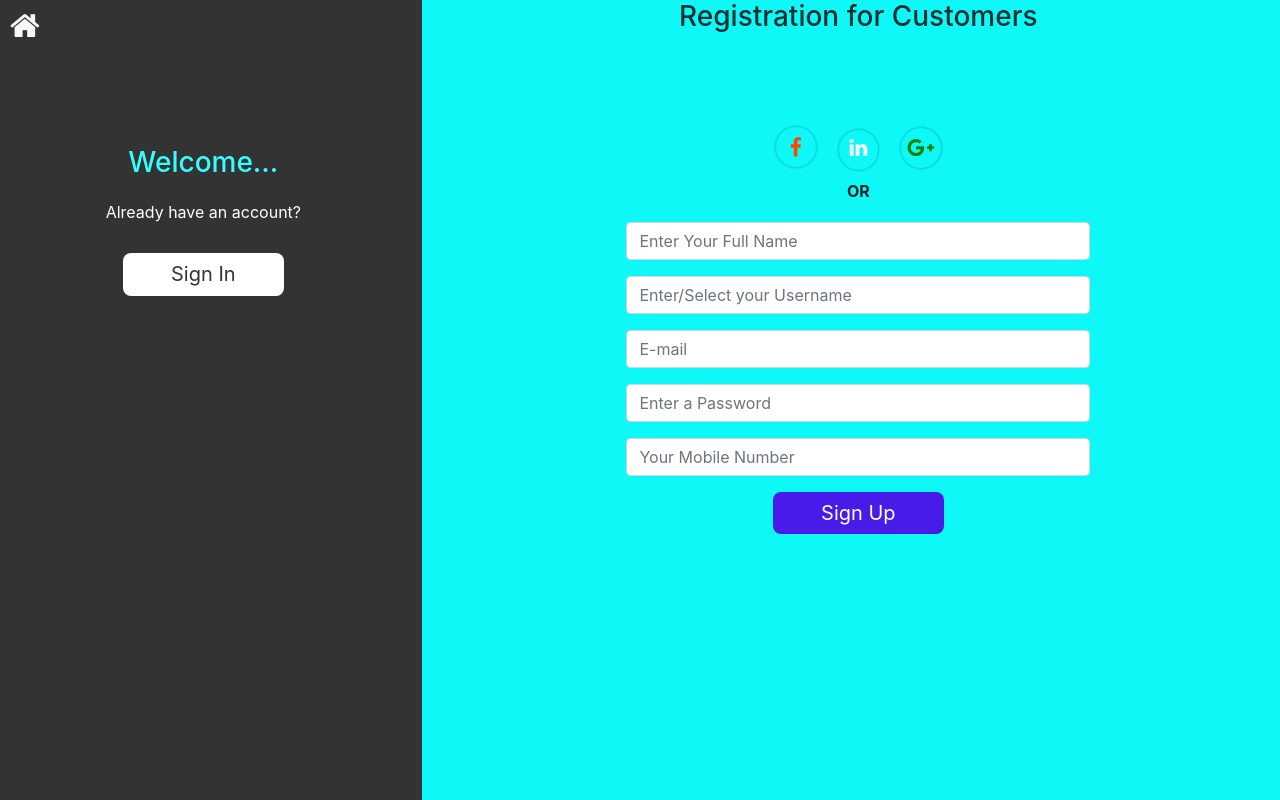
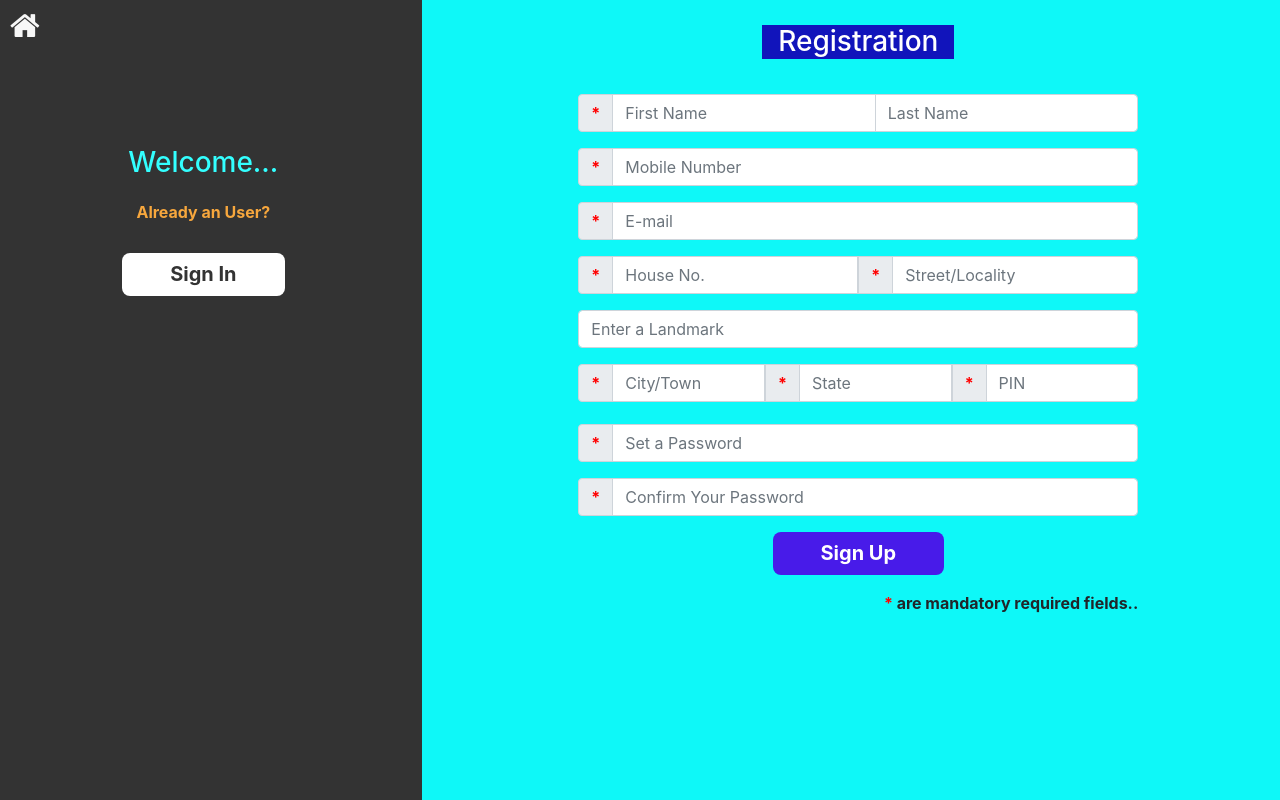
Before and after one commit to mdayyan011/restrau-commerce, a website: page views/login.html in a window 1280 px wide. Drawn offline with nearby package versions, Linux system fonts and the light colour scheme.

Commit message:
front_end updated

```diff
--- a/views/login.html
+++ b/views/login.html
@@ -36,59 +36,124 @@
         <a href="login.html" style="color: whitesmoke;"> <i class="fa fa-home fixed-top"
             style="font-size: 2em; margin:10px;"></i></a>
         <h3 class="text-center" style="color: aqua;">Welcome...</h3>
-        <p class="text-center" style="margin-top: 5%; margin-bottom: 7%;">Already have an account?<br></p>
+        <p class="text-center strong" style="margin-top: 5%; margin-bottom: 7%; color: rgb(245, 145, 13);">Already an User?</p>
         <div class="text-center">
-          <button type="button" class="login_button">Sign In</button>
+          <button type="button" class="login_button strong">Sign In</button>
         </div>
       </div>
     </div>
 
     <div class="col-sm-12  col-md-8" style="background-color: rgb(14, 248, 248);">
-      <h3 class="text-center" style="color:black;opacity: 0.8;">Registration for Customers</h3>
-      <div id="main">
+      <div id="title_block"><h3>Registration</h3></div>
+      <div class="reg_block" id="main">
 
-        <div class="icon text-center">
+        <!-- <div class="icon text-center">
           <i class="fa fa-facebook logo" style=" padding-top: 11px; color: orangered;"></i>
           <i class="fa fa-linkedin logo" style=" padding-top: 8px; color: white;"></i>
           <i class="fa fa-google-plus logo" style=" padding-top: 10px; color: green;"></i>
         </div>
-        <div class="text-center" style="font-weight: bold;">OR</div>
+        <div class="text-center" style="font-weight: bold;">OR</div> -->
 
-        <div class="form-group" style="margin-top: 4%;">
-          <label class="sr-only" for="inlineFormInputGroup">Full Name</label>
+        <div class="form-group " style="margin-top: 2rem;">
+          <label class="sr-only" for="inlineFormInputGroup">First Name</label>
+          <label class="sr-only" for="inlineFormInputGroup">Last Name</label>
           <div class="input-group">
-            <input type="text" class="form-control" id="inlineFormInputGroup" placeholder="Enter Your Full Name">
+            <div class="input-group-prepend">
+              <div class="input-group-text required">*</div>
+            </div>
+            <input type="text" class="form-control" id="inlineFormInputGroup"  placeholder="First Name">
+            <input type="text" class="form-control" id="inlineFormInputGroup" placeholder="Last Name">
           </div>
         </div>
+
         <div class="form-group">
-          <label class="sr-only" for="inlineFormInputGroupUsername">Username</label>
+          <label class="sr-only" for="inlineFormInputGroup">Mobile Number</label>
           <div class="input-group">
-            <input type="text" class="form-control" id="inlineFormInputGroupUsername"
-              placeholder="Enter/Select your Username">
+            <div class="input-group-prepend">
+              <div class="input-group-text required">*</div>
+            </div>
+            <input type="text" class="form-control" id="inlineFormInputGroup" placeholder="Mobile Number">
           </div>
         </div>
+
         <div class="form-group">
           <label class="sr-only" for="inlineFormInputGroup">Email</label>
           <div class="input-group">
+            <div class="input-group-prepend">
+              <div class="input-group-text required">*</div>
+            </div>
             <input type="text" class="form-control" id="inlineFormInputGroup" placeholder="E-mail">
           </div>
         </div>
+
         <div class="form-group">
+          <label class="sr-only" for="inlineFormInputGroup">House No.</label>
+          <label class="sr-only" for="inlineFormInputGroup">Street/Locality</label>
+          <div class="input-group">
+            <div class="input-group-prepend">
+              <div class="input-group-text required">*</div>
+            </div>
+            <input type="text" class="form-control" id="inlineFormInputGroup" placeholder="House No." required="required">
+            <div class="input-group-prepend">
+              <div class="input-group-text required">*</div>
+            </div>
+            <input type="text" class="form-control" id="inlineFormInputGroup" placeholder="Street/Locality">
+          </div>
+        </div>
+
+        <div class="form-group">
+          <label class="sr-only" for="inlineFormInputGroup">Landmark</label>
+          <div class="input-group">
+            <input type="text" class="form-control" id="inlineFormInputGroup" placeholder="Enter a Landmark">
+          </div>
+        </div>
+
+        <div class="form-group">
+          <label class="sr-only" for="inlineFormInputGroup">City/Town</label>
+          <label class="sr-only" for="inlineFormInputGroup">State</label>
+          <label class="sr-only" for="inlineFormInputGroup">PIN</label>
+          <div class="input-group">
+            <div class="input-group-prepend">
+              <div class="input-group-text required">*</div>
+            </div>
+            <input type="text" class="form-control" id="inlineFormInputGroup" placeholder="City/Town">
+            <div class="input-group-prepend">
+              <div class="input-group-text required">*</div>
+            </div>
+            <input type="text" class="form-control" id="inlineFormInputGroup" placeholder="State">
+            <div class="input-group-prepend">
+              <div class="input-group-text required">*</div>
+            </div>
+            <input type="text" class="form-control" id="inlineFormInputGroup" placeholder="PIN">
+          </div>
+        </div>
+
+        <div class="form-group" style="margin-top:4%">
           <label class="sr-only" for="inlineFormInputGrouppass">Password</label>
           <div class="input-group">
-            <input type="text" class="form-control" id="inlineFormInputGrouppass" placeholder="Enter a Password">
+            <div class="input-group-prepend">
+              <div class="input-group-text required">*</div>
+            </div>
+            <input type="text" class="form-control" id="inlineFormInputGrouppass" placeholder="Set a Password">
           </div>
         </div>
+
         <div class="form-group">
-          <label class="sr-only" for="inlineFormInputGroup">Mobile Number</label>
+          <label class="sr-only" for="inlineFormInputGrouppass">Confirm Password</label>
           <div class="input-group">
-            <input type="text" class="form-control" id="inlineFormInputGroup" placeholder="Your Mobile Number">
+            <div class="input-group-prepend">
+              <div class="input-group-text required">*</div>
+            </div>
+            <input type="text" class="form-control" id="inlineFormInputGrouppass" placeholder="Confirm Your Password">
           </div>
         </div>
 
         <div class="text-center">
-          <button type="button" class="signup_button">Sign Up</button>
+          <button type="button" class="signup_button strong">Sign Up</button>
         </div>
+
+        <p style="margin-top: 1rem; text-align: right;"><span class="required">*</span><strong>  are mandatory required fields..</strong></p>
+
       </div>
     </div>
 
--- a/views/style.css
+++ b/views/style.css
@@ -22,6 +22,18 @@
 
       }
 
+      .signin_block:hover{
+        padding: 1rem;
+        background-color: black;
+        color:whitesmoke;
+      }
+
+      .reg_block:hover{
+        padding: 3px;
+        background-color: black;
+        color: rgb(241, 241, 243);
+      }
+
 
       h1{
           font-family: 'Ubuntu', sans-serif;
@@ -33,7 +45,7 @@
         margin-top: 4%;
         margin-bottom:2%;
         text-align: center;
-        opacity: 0.8;
+        opacity: 0.6;
       }
     .login
     {
@@ -57,7 +69,7 @@
     padding: .4rem 3rem;
     font-size: 1.25rem;
     line-height: 1.5;
-    background-color: white;
+    background-color: rgb(201, 91, 91);
     border: none;
     color: black;
     border-radius: .5rem;
@@ -101,6 +113,44 @@
     button.signup_button:hover {
         background-color:black;
       }
+    button.signin_button:hover {
+        background-color:black;
+        color: aqua;
+      }
+
+
     #main{
-      width:55%; margin: 0 auto;margin-top: 10%;
+      width:35rem; height: 35rem;
+       margin: auto auto;margin-top: 35px;
     }
+
+    #title_block{
+      width:12rem; margin: 0 auto;margin-top: 25px;
+      background-color: rgb(17, 20, 187);
+      color:white;
+      text-align: center;
+    }
+
+    #title_block:hover{
+      background-color:rgb(21, 162, 228);
+    }
+
+    .signin_title{
+      width:15rem; margin-left: 35rem;
+      background-color: cyan;
+      color:black;
+      text-align: center;
+    }
+    .signin_title:hover{
+      background-color:black;
+      color: cyan;
+    }
+
+    .required{
+      color: red;
+      font-weight: bolder;
+    }
+
+    .strong{
+      font-weight: bold;
+    }
```
Also changed, not shown: views/signIn.html (+16 -13 lines).
